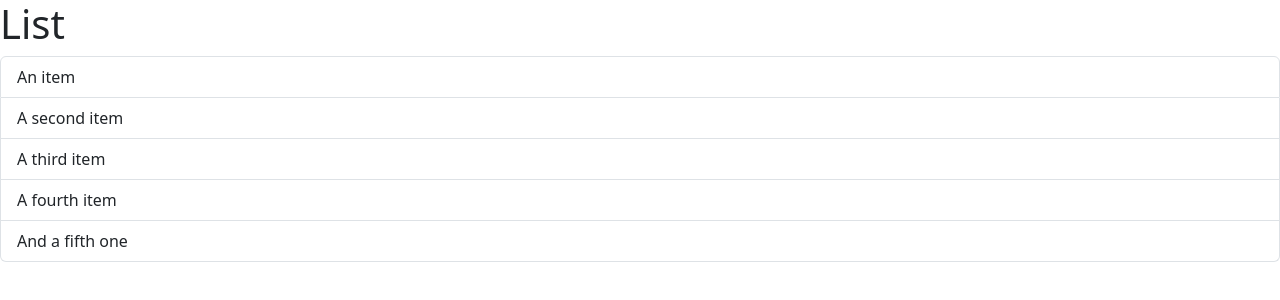
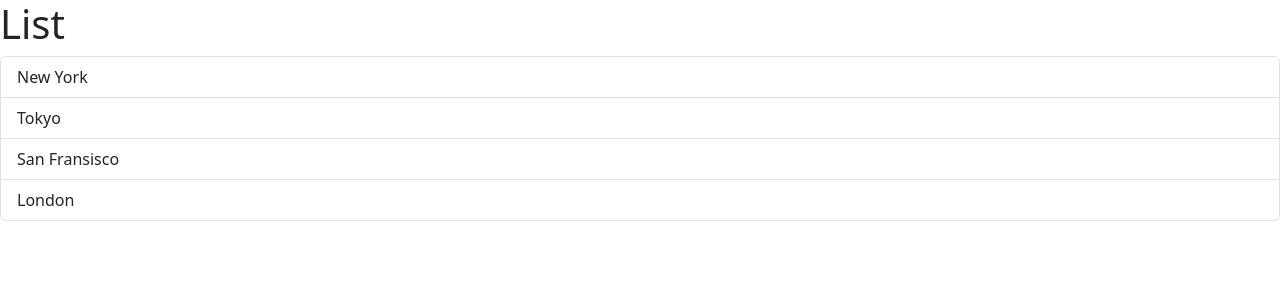
Before and after one commit to zeeshanriasat302/react-mosh, a React (Vite) app: page / in a window 1280 px wide. Shown: the top 300 px of the page. Built offline with nearby package versions, Linux system fonts and the light colour scheme.

Commit message:
conditional rendering

```diff
--- a/src/components/ListGroup.tsx
+++ b/src/components/ListGroup.tsx
@@ -1,11 +1,24 @@
 function ListGroup() {
-    return (<> <h1>List</h1><ul className="list-group">
-    <li className="list-group-item">An item</li>
-    <li className="list-group-item">A second item</li>
-    <li className="list-group-item">A third item</li>
-    <li className="list-group-item">A fourth item</li>
-    <li className="list-group-item">And a fifth one</li>
-  </ul></>)
+  let list = ["New York", "Tokyo", "San Fransisco", "London"];
+
+  return (
+    <>
+      {" "}
+      <h1>List</h1>
+      {list.length === 0 && <p>No item found</p>}
+      <ul className="list-group">
+        {list.map((item, index) => (
+          <li
+            className="list-group-item"
+            key={item}
+            onClick={() => console.log(item, index)}
+          >
+            {item}
+          </li>
+        ))}
+      </ul>
+    </>
+  );
 }
 
 export default ListGroup;
--- /dev/null
+++ b/tsconfig.json
@@ -0,0 +1,5 @@
+{
+    "compilerOptions": {
+      "jsx": "react-jsx"
+    }
+  }
```
Also changed, not shown: eslint.config.js (+18 -17 lines).
